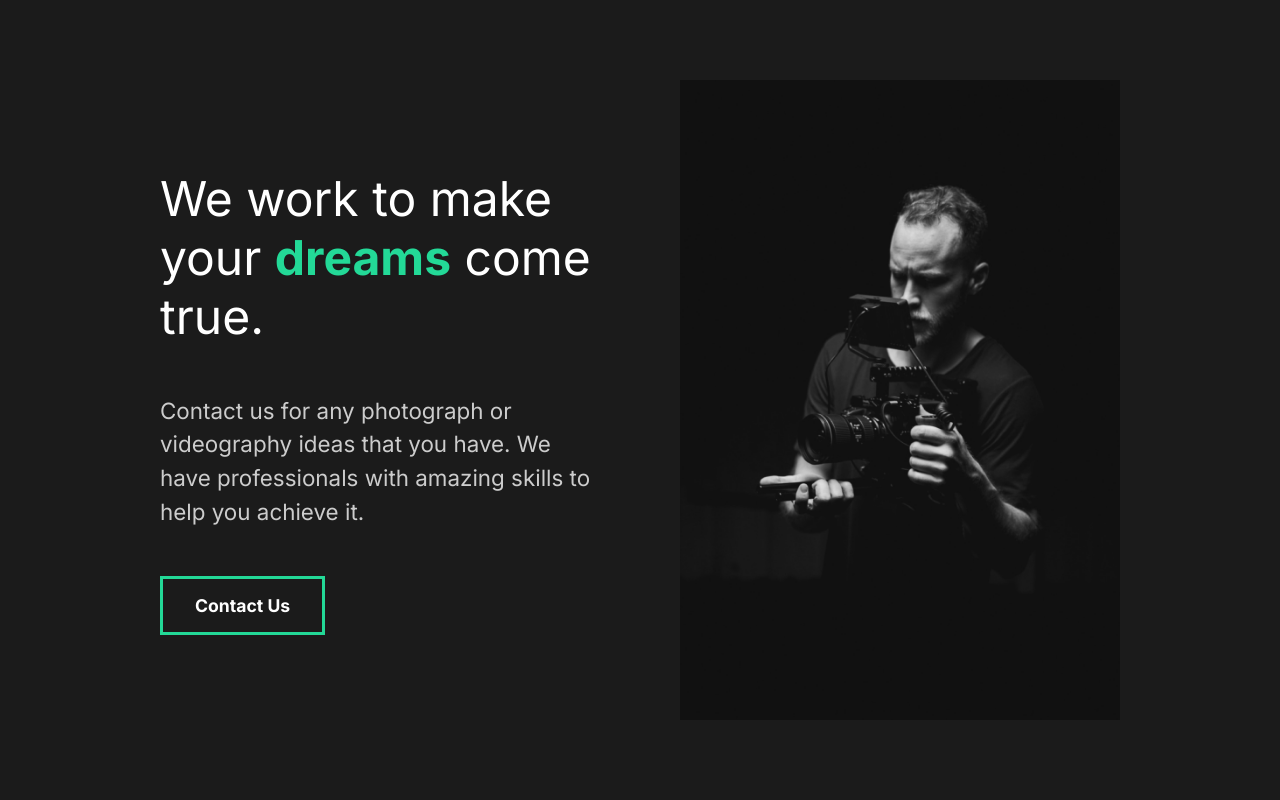
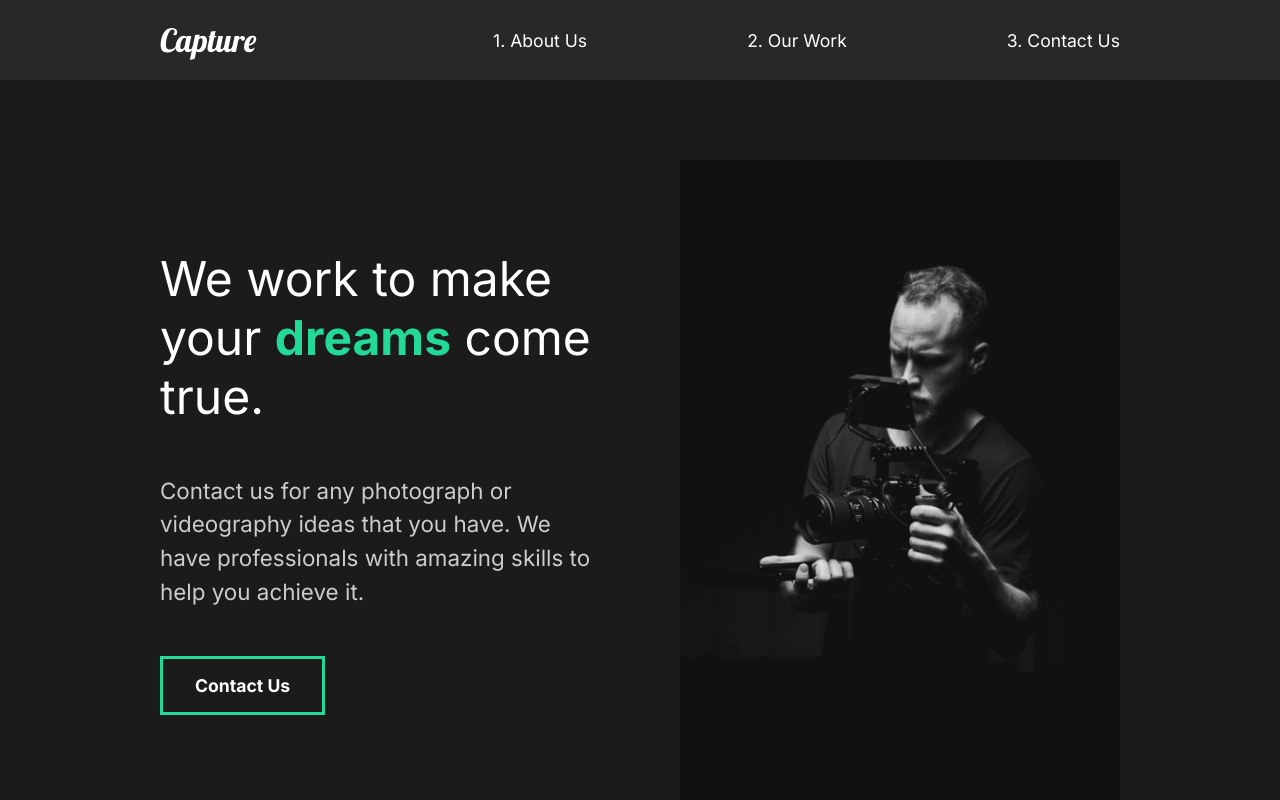
Before and after one commit to odeddugma/capture-website, a React (Create React App) app: page / in a window 1280 px wide. Shown: the top 800 px of the page. Built offline with nearby package versions, Linux system fonts and the light colour scheme.

Commit message:
Create nav

```diff
--- a/src/App.js
+++ b/src/App.js
@@ -3,10 +3,13 @@
 // Import pages
 import AboutUs from "./pages/AboutUs";
 
+import Nav from "./components/Nav";
+
 function App() {
 	return (
 		<div className="App">
 			<GlobalStyle />
+			<Nav />
 			<AboutUs />
 		</div>
 	);
--- /dev/null
+++ b/src/components/Nav.jsx
@@ -0,0 +1,53 @@
+import styled from "styled-components";
+
+const Nav = () => {
+	return (
+		<NavSC>
+			<h1>
+				<a id="logo" href="#">
+					Capture
+				</a>
+			</h1>
+			<ul>
+				<li>
+					<a href="#">1. About Us</a>
+				</li>
+				<li>
+					<a href="#">2. Our Work</a>
+				</li>
+				<li>
+					<a href="#">3. Contact Us</a>
+				</li>
+			</ul>
+		</NavSC>
+	);
+};
+
+const NavSC = styled.nav`
+	min-height: 10vh;
+	display: flex;
+	margin: auto;
+	justify-content: space-between;
+	align-items: center;
+	padding: 1rem 10rem;
+	background: #282828;
+	a {
+		color: white;
+		text-decoration: none;
+	}
+	ul {
+		display: flex;
+		list-style: none;
+	}
+	#logo {
+		font-size: 2rem;
+		font-family: "Lobster", cursive;
+		font-weight: lighter;
+	}
+	li {
+		padding-left: 10rem;
+		position: relative;
+	}
+`;
+
+export default Nav;
```
